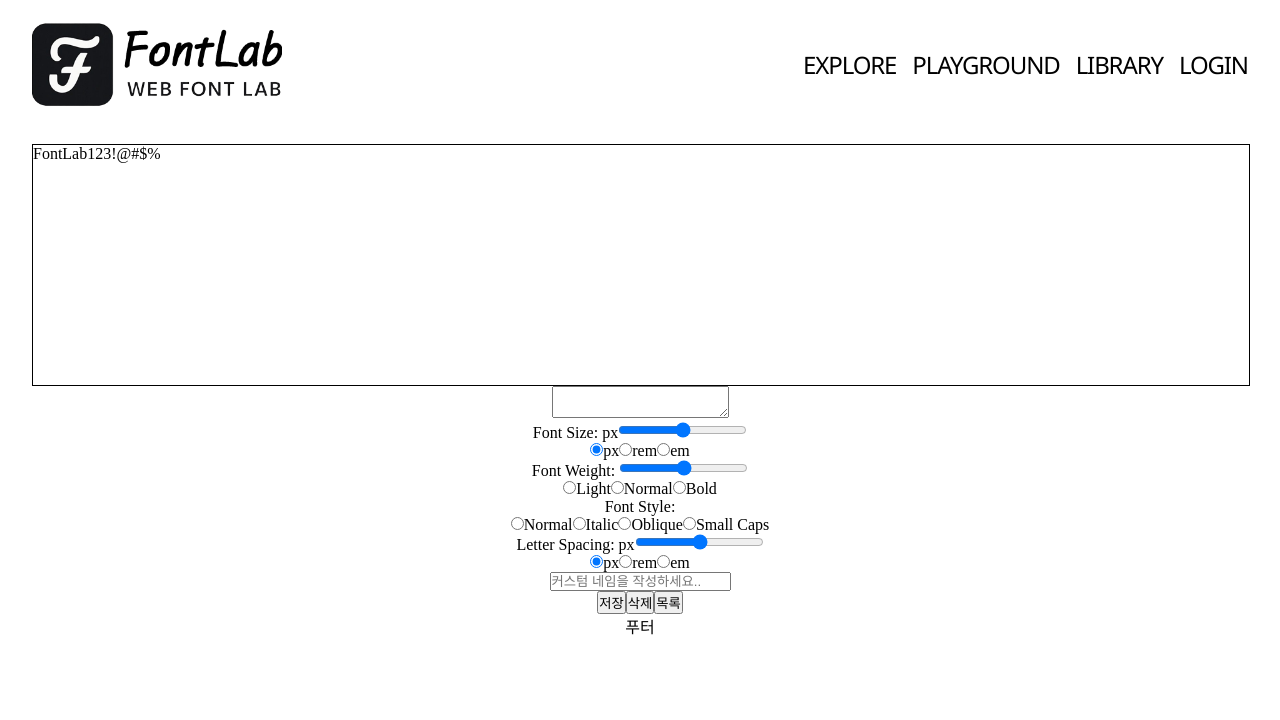
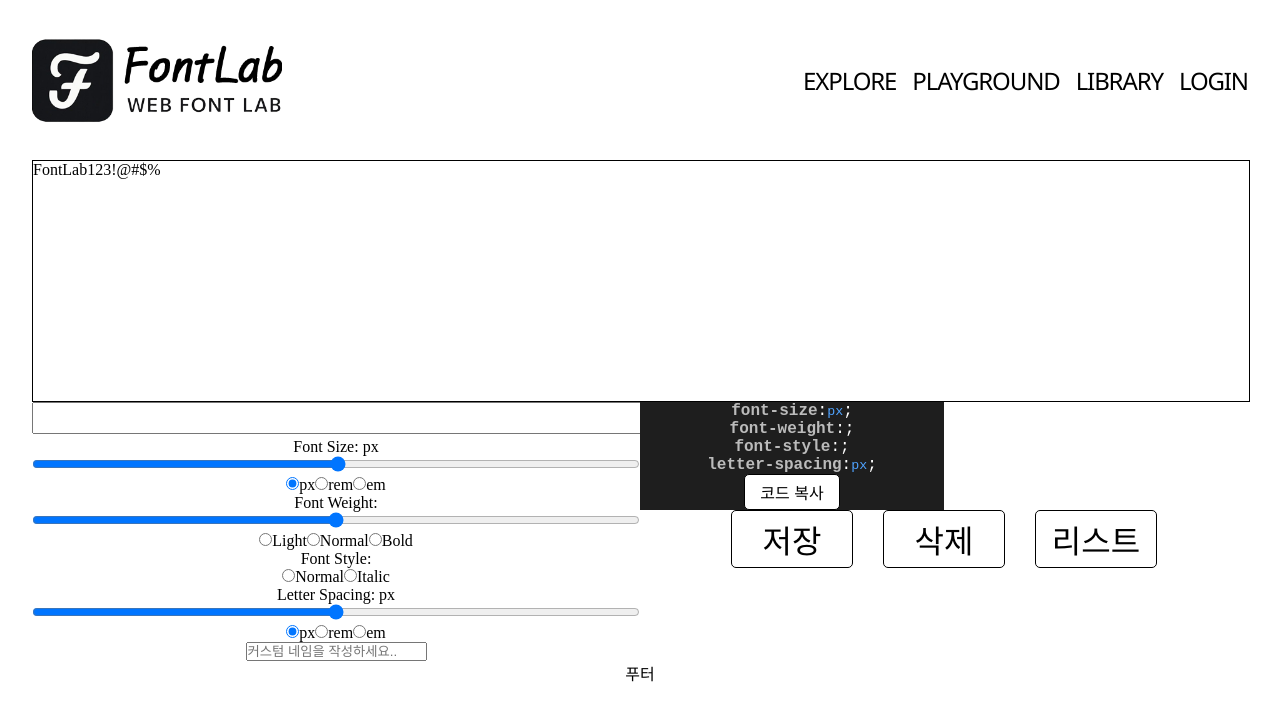
Before and after one commit to miiinhoo/Front-Fontlab, a React (Vite) app: page /playground/settings/1 in a window 1280 px wide. Shown: the top 720 px of the page. Built offline with nearby package versions, Linux system fonts and the light colour scheme; no server answers; the database is empty.

Commit message:
fix : SettingPage내에서, 슬라이더 font-style관련 undefined 에러 해결 및, 코드 복사기능 추가

```diff
--- a/src/App.scss
+++ b/src/App.scss
@@ -24,7 +24,7 @@ li{list-style: none;}
 
 header{
   width: 100%;
-  height: 10vw;
+  height: 20vh;
   position: fixed;
   .header-inner{
     display: flex;
@@ -63,7 +63,7 @@ section{
 }
 .page-inner{
   width: 95%;
-  margin: 18vh auto 0;
+  margin: 20vh auto 0;
   .top-box{
     display: flex;
     justify-content: space-between;
@@ -126,6 +126,53 @@ section{
     text-align: left;
     margin-top: 2vw;
     border: 1px solid;
+    overflow: hidden;
+  }
+  /*세팅페이지*/
+  .settings-content{
+    display: flex;
+    flex-direction: row;
+    width: 100%;
+    .settings-wrapper{
+      width: 50%;
+      textarea{
+        width: 100%;
+        resize: none;
+      }
+      input.range-bar{
+        width: 100%;
+        font-size : 16px;
+
+      }
+    }
+    .right-content{
+      flex: 1;
+      .codes{
+        width:50%;
+        background-color: #1E1E1E;
+        font-family: 'd2coding', monospace;
+        color: white;
+        strong{
+          color:#BBB;
+        }
+        span{
+          color: #fff;
+        }
+        small{
+          color: #4FA3FF;
+        }
+      }
+      .btn-row{
+      display : flex;
+      align-items: center;
+      justify-content: center;
+      gap: 5%;
+      button{
+        width: calc(20%);
+        font-size: 2rem;
+      }
+    }
+    }
   }
 }
 
--- a/src/arrays/SettingsConfig.tsx
+++ b/src/arrays/SettingsConfig.tsx
@@ -14,11 +14,17 @@ export const defaultUnitValue = {
 export const unitRanges = {
   size: {
     px: { min: 1, max: 120, step: 1 },
-    rem: { min: 0.001, max: 13, step: 0.001 },
-    em: { min: 0.001, max: 13, step: 0.001 },
+    rem: { min: 1, max: 12, step: 0.01 },
+    em: { min: 1, max: 12, step: 0.01 },
   },
   weight: {
     min: 100,max:900, step:100
+  },
+  style:{},
+  spacing: {
+    px: { min: -10, max: 50, step: 0.1 },
+    rem: { min: -1, max: 5, step: 0.01 },
+    em: { min: -1, max: 5, step: 0.01 }
   }
 };
 
@@ -33,8 +39,6 @@ export const weightPresets = [
 export const fontStyles = [
   { label: "Normal", value: "normal" },
   { label: "Italic", value: "italic" },
-  { label: "Oblique", value: "oblique" },
-  { label: "Small Caps", value: "small-caps" },
 ];
 
 // 최종 UI 구조
@@ -50,7 +54,7 @@ export const SettingBlocks = [
     label: "Font Weight",
     type: "slider-preset",  // 슬라이더 + preset
     presets: weightPresets,
-    range: { min: 100, max: 900, step: 100 }, // 범위값 100~900까지 100씩 증/감
+    range: { min: 100, max: 900, step: 50 }, // 범위값 100~900까지 100씩 증/감
   },
   {
     key: "style",
--- /dev/null
+++ b/src/components/SelectComponent.tsx
@@ -0,0 +1,22 @@
+import type { JSX, ReactNode } from "react";
+
+type Props = {
+    /** option 태그 */
+    children : ReactNode,
+    /** onChange 이벤트 */
+    event? : (e: React.ChangeEvent<HTMLSelectElement>) => void,
+    /** 들어올 값 */
+    values? :  string | number,
+}
+export default function SelectComponent({children,event,values}:Props):JSX.Element{
+    return(
+        <>
+            <select
+            onChange={event}
+            value={values}
+            >
+                {children}
+            </select>
+        </>
+    )
+}
--- /dev/null
+++ b/src/components/common/Button.scss
@@ -0,0 +1,7 @@
+button{
+    font-size: 1rem;
+    background-color: white;
+    border: 1px solid;
+    border-radius: 5px;
+    padding: 5px 15px;
+}
--- a/src/components/ButtonComponent.tsx
+++ b/src/components/common/ButtonComponent.tsx
@@ -1,4 +1,5 @@
 import type { JSX } from "react";
+import './Button.scss';
 
 type Props = {
     text: string,
--- a/src/hooks/useCustomhook.tsx
+++ b/src/hooks/useCustomhook.tsx
@@ -44,6 +44,7 @@ export default function useCustomhook(){
       };
     }
 
+
     // 유저페이지
     const [userData, setUserData] = useState({
       username: "",
@@ -51,6 +52,7 @@ export default function useCustomhook(){
       password: "",
       passwordcheck: "",
     });
+
     const handleUserChange = (e: React.ChangeEvent<HTMLInputElement>) => {
       const { name, value } = e.target;
 
--- a/src/hooks/useGoogleFonts.tsx
+++ b/src/hooks/useGoogleFonts.tsx
@@ -20,12 +20,14 @@ export default function useGoogleFonts() {
       });
   }, []);
 
-  // 필터 적용
+  // Explore페이지 font name 기준 검색 필터
   const filteredFonts = fonts
     .filter((f) =>
       f.family.toLowerCase().includes(search.toLowerCase())
     )
     .filter((f) => category === "all" || f.category === category);
+
+
 
   return {
     loading,
@@ -34,5 +36,6 @@ export default function useGoogleFonts() {
     setSearch,
     category,
     setCategory,
+
   };
 }
--- a/src/pages/playground/PlaygroundList.tsx
+++ b/src/pages/playground/PlaygroundList.tsx
@@ -3,6 +3,7 @@ import useCustomhook from "../../hooks/useCustomhook";
 import { getFonts } from "../../api/FontsService";
 import { useNavigate } from "react-router-dom";
 import useGoogleFonts from "../../hooks/useGoogleFonts";
+import SelectComponent from "../../components/SelectComponent";
 
 export default function PlaygroundList() {
   const { item, setItem } = useCustomhook();
@@ -17,18 +18,24 @@ export default function PlaygroundList() {
     return <div>저장된 폰트가 없습니다.</div>;
   }
 
+  // PlaygroundList 페이지 customname || family 기준 select 필터
+    const filtered = item.filter((font:any) =>
+      font.family.toLowerCase().includes(search.toLowerCase()) ||
+      font.customname?.toLowerCase().includes(search.toLowerCase())
+  );
   return (
     <div className="page-inner">
-      <p>
-        <input
-          placeholder="폰트 검색"
-          value={search}
-          onChange={(e) => setSearch(e.target.value)}
+      <p className="top-box" style={{ display:"block", height:"40px", width:"100%"}}>
+        <div className="right-box" style={{ float:"right"}}>
+          <input
+            placeholder="폰트이름 또는 별칭 검색"
+            value={search}
+            onChange={(e) => setSearch(e.target.value)}
           />
 
-          <select
-            value={category}
-            onChange={(e) => setCategory(e.target.value)}
+          <SelectComponent
+            values={category}
+            event={(e) => setCategory(e.target.value)}
           >
             <option value="all">전체</option>
             <option value="sans-serif">고딕체</option>
@@ -36,10 +43,12 @@ export default function PlaygroundList() {
             <option value="display">디스플레이</option>
             <option value="handwriting">손글씨</option>
             <option value="monospace">고정폭</option>
-          </select>
+          </SelectComponent>
+        </div>
+
       </p>
       <div className="font-grid">
-      {item.map((font: any) => (
+      {filtered.map((font: any) => (
         <div
           key={font.id}
           className="font-card"
--- a/src/pages/playground/PlaygroundSettings.tsx
+++ b/src/pages/playground/PlaygroundSettings.tsx
@@ -7,10 +7,12 @@ import { loadFontOnce } from "../../utils/loadFontOnce";
 
 import useFontSettings from "../../hooks/useFontSettings";
 import { SettingBlocks, unitRanges } from "../../arrays/SettingsConfig";
+import ButtonComponent from "../../components/common/ButtonComponent";
+import toast from "react-hot-toast";
 
 export default function PlaygroundSettings() {
-  const { id, item, setItem, handleSave, handleDelete, navigate,handleChange } = useCustomhook();
-  const { changeUnit, changeValue, getRange, changePreset } =
+  const { id, item, setItem, handleSave, handleDelete, navigate } = useCustomhook();
+  const { changeUnit, changeValue, changePreset } =
     useFontSettings(item, setItem);
 
 
@@ -60,6 +62,9 @@ export default function PlaygroundSettings() {
         {item.text || "FontLab123!@#$%"}
       </div>
 
+      <div className="settings-content">
+      {/** 세팅페이지 input range,radio, textarea등 묶음.. */}
+      <div className="settings-wrapper">
           <textarea
             value={item.text}
             onChange={(e) => setItem({ ...item, text: e.target.value })}
@@ -69,6 +74,8 @@ export default function PlaygroundSettings() {
             const key = block.key;
             const unit = item[key + "Unit"] || "px";
 
+            const range = block.range ?? unitRanges[key][unit];
+
             return (
               <div key={key} className="setting-block">
                 <label>
@@ -77,12 +84,13 @@ export default function PlaygroundSettings() {
                 </label>
 
                 {/* SLIDER */}
-            {(block.type === "slider" || block.type === "slider-preset") && (
+                {(block.type === "slider" || block.type === "slider-preset")&&(
                   <input
                     type="range"
-                min={block.range?.min ?? unitRanges.size.px.min}
-                max={block.range?.max ?? unitRanges.size.px.max}
-                step={block.range?.step ?? unitRanges.size.px.step}
+                    className="range-bar"
+                    min={range.min}
+                    max={range.max}
+                    step={range.step}
                     value={item[block.key]}
                     onChange={(e) => changeValue(key, Number(e.target.value))}
                   />
@@ -143,14 +151,61 @@ export default function PlaygroundSettings() {
           name="customname"
           value={item.customname || ""}
           onChange={(e) => setItem({ ...item, customname: e.target.value })}
+          />
+      </div>
+      <div className="right-content">
+      {/** 코드 복붙기능 */}
+      <div className="codes">
+        <p className="row">
+          <strong>font-size</strong>:<span>{item.size}</span><small>{item.sizeUnit}</small>;
+        </p>
+        <p className="row">
+          <strong>font-weight</strong>:<span>{item.weight}</span>;
+        </p>
+        <p className="row">
+          <strong>font-style</strong>:<span>{item.style}</span>;
+        </p>
+        <p className="row">
+          <strong>letter-spacing</strong>:<span>{item.spacing}</span><small>{item.spacingUnit}</small>;
+        </p>
+        <ButtonComponent
+          text="코드 복사"
+          event={() => {
+            try{
+            const css = [
+              `font-size: ${item.size}${item.sizeUnit};`,
+              `font-weight: ${item.weight};`,
+              `font-style: ${item.style};`,
+              `letter-spacing: ${item.spacing}${item.spacingUnit};`,
+            ].join("\n");
+            navigator.clipboard.writeText(css);
+            toast.success("코드를 복사했습니다.")
+            }catch(error){
+              toast.error("복사하는 과정에서 에러가 발생했습니다.")
+            }
+          }}
+          cln="copybtn"
+        />
 
+      </div>
+      {/** 버튼 */}
+      <div className="btn-row">
+        <ButtonComponent
+        text="저장"
+        event={handleSave}
+        cln="savebtn"
         />
-      <div className="btn-row">
-        <button onClick={handleSave}>저장</button>
-        <button onClick={handleDelete} className="danger">
-          삭제
-        </button>
-        <button onClick={() => navigate("/playground")}>목록</button>
+        <ButtonComponent
+        text="삭제"
+        event={handleDelete}
+        cln="delbtn"
+        />
+        <ButtonComponent
+        text="리스트"
+        event={() => navigate("/playground")}
+        />
+      </div>
+      </div>
       </div>
     </div>
     </>
--- a/src/pages/user/UserLogin.tsx
+++ b/src/pages/user/UserLogin.tsx
@@ -1,7 +1,7 @@
 import type { JSX } from "react";
 import { UserArray } from "../../arrays/UserArrays";
 import useCustomhook from "../../hooks/useCustomhook";
-import ButtonComponent from "../../components/ButtonComponent";
+import ButtonComponent from "../../components/common/ButtonComponent";
 
 export default function UserLogin():JSX.Element{
     const { navigate,userData, handleUserChange, handleLogin } = useCustomhook();
```
Lines whose indentation alone changed are shown as unchanged.
